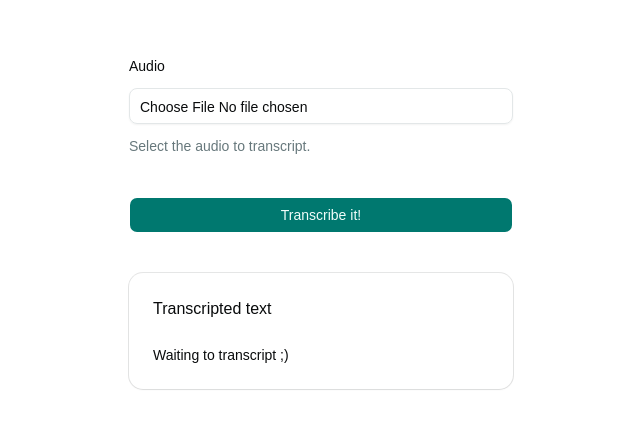
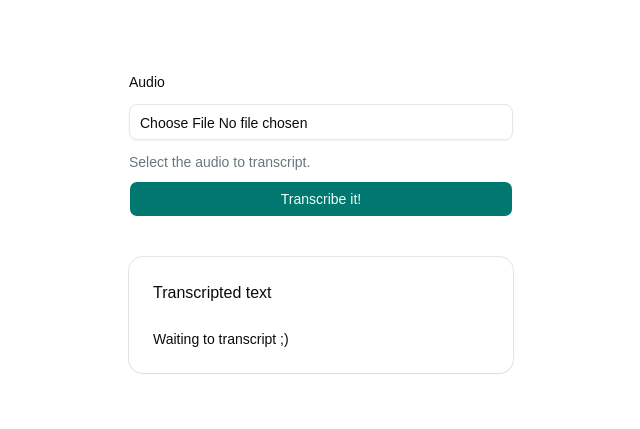
Before and after one commit to PricedTuna/local-web-whisper, a React (Vite) app: page / in a window 1280 px wide. Shown: the part 177-606 px from the top of the page, without its empty margins (319-959 px from the left). Built offline with nearby package versions, Linux system fonts and the light colour scheme.

Commit message:
refactor

```diff
--- a/src/App.tsx
+++ b/src/App.tsx
@@ -92,12 +92,14 @@ function App() {
   return (
     <div className="flex flex-col h-screen justify-center items-center">
       <div className="w-full max-w-sm flex flex-col gap-10">
-        <AudioInputFile
-          onChange={(e) => {
-            setAudioFile(e.target.files?.[0])
-          }}
-        />
-        <Button onClick={() => audioFile ? transcribe(audioFile) : alert('First upload an audio')}>Transcribe it!</Button>
+        <div className="w-full flex flex-col gap-2">
+          <AudioInputFile
+            onChange={(e) => {
+              setAudioFile(e.target.files?.[0]);
+            }}
+          />
+          <Button onClick={() => (audioFile ? transcribe(audioFile) : alert("First upload an audio"))}>Transcribe it!</Button>
+        </div>
 
         {(isModelLoading || isTranscribing) && (
           <div className="flex flex-col w-full max-w-xs gap-2 [--radius:1rem]">
```
